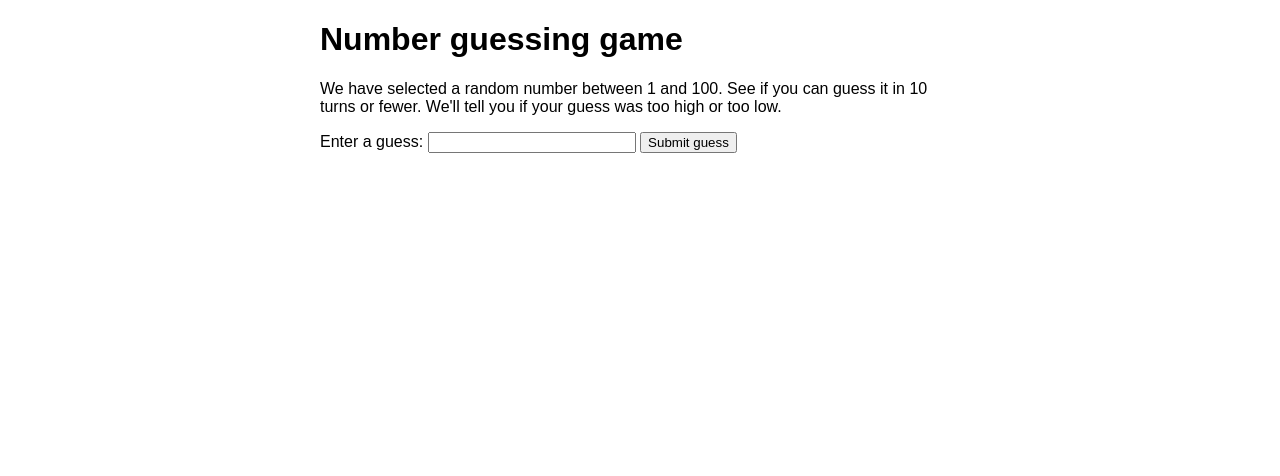
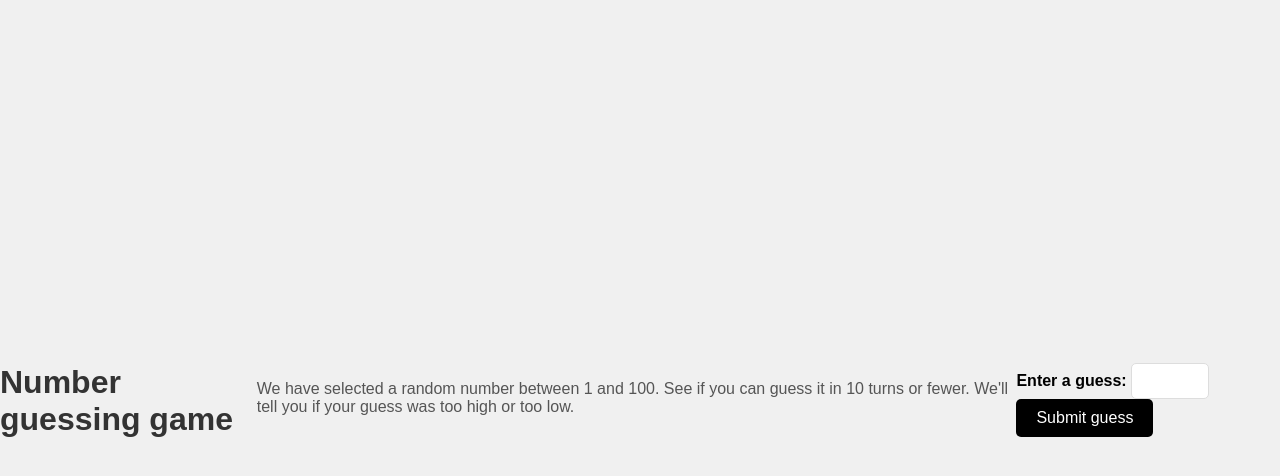
Before and after one commit to noh-yoon-jae/Number-guessing-game, a plain HTML site: page index.html in a window 1280 px wide. Drawn offline with Linux system fonts and the light colour scheme.

Commit message:
Update index.html

```diff
--- a/index.html
+++ b/index.html
@@ -7,25 +7,101 @@
         <title>Number guessing game</title>
 
         <style>
-            html {
-                font-family: sans-serif;
-            }
 
-            body {
-                width: 50%;
-                max-width: 800px;
-                min-width: 480px;
-                margin: 0 auto;
-            }
+          body {
+            font-family: Arial, sans-serif;
+            background-color: #f0f0f0;
+            margin: 0;
+            padding: 0;
+            display: flex;
+            justify-content: center;
+            align-items: center;
+            height: 100vh;
+          }
 
-            .form input[type="number"] {
-                width: 200px;
-            }
+          .container {
+            text-align: left;
+            background-color: #fff;
+            padding: 30px;
+            border-radius: 10px;
+            box-shadow: 0 4px 8px rgba(0, 0, 0, 0.1);
+            max-width: 500px;
+            width: 90%;
+          }
 
-            .lastResult {
-                color: white;
-                padding: 3px;
-            }
+          h1 {
+            color: #333;
+            margin-bottom: 20px;
+          }
+
+          p {
+            color: #555;
+            margin-bottom: 20px;
+          }
+
+          label {
+            font-weight: bold;
+          }
+
+          input[type="number"] {
+            width: 60px;
+            padding: 8px;
+            border: 1px solid #ddd;
+            border-radius: 5px;
+            margin-right: 10px;
+            font-size: 16px;
+          }
+
+          .guessSubmit {
+            background-color: #000000;
+            color: #fff;
+            border: none;
+            padding: 10px 20px;
+            font-size: 16px;
+            border-radius: 5px;
+            cursor: pointer;
+            transition: background-color 0.3s;
+          }
+
+          .guessSubmit:hover {
+            background-color: #2E2E2E;
+          }
+
+          .resultParas {
+            margin-top: 20px;
+          }
+
+          .resultParas p {
+            margin: 10px 0;
+            color: #333;
+            font-weight: bold;
+          }
+
+          .lastResult {
+            padding: 10px;
+            border-radius: 5px;
+            margin-bottom: 10px;
+          }
+
+          .lowOrHi {
+            font-style: italic;
+          }
+
+          button {
+            background-color: #000000;
+            color: #fff;
+            border: none;
+            padding: 10px 20px;
+            font-size: 16px;
+            border-radius: 5px;
+            cursor: pointer;
+            transition: background-color 0.3s;
+          }
+
+          button:hover {
+            background-color: #2E2E2E;
+          }
+
         </style>
     </head>
 
```
